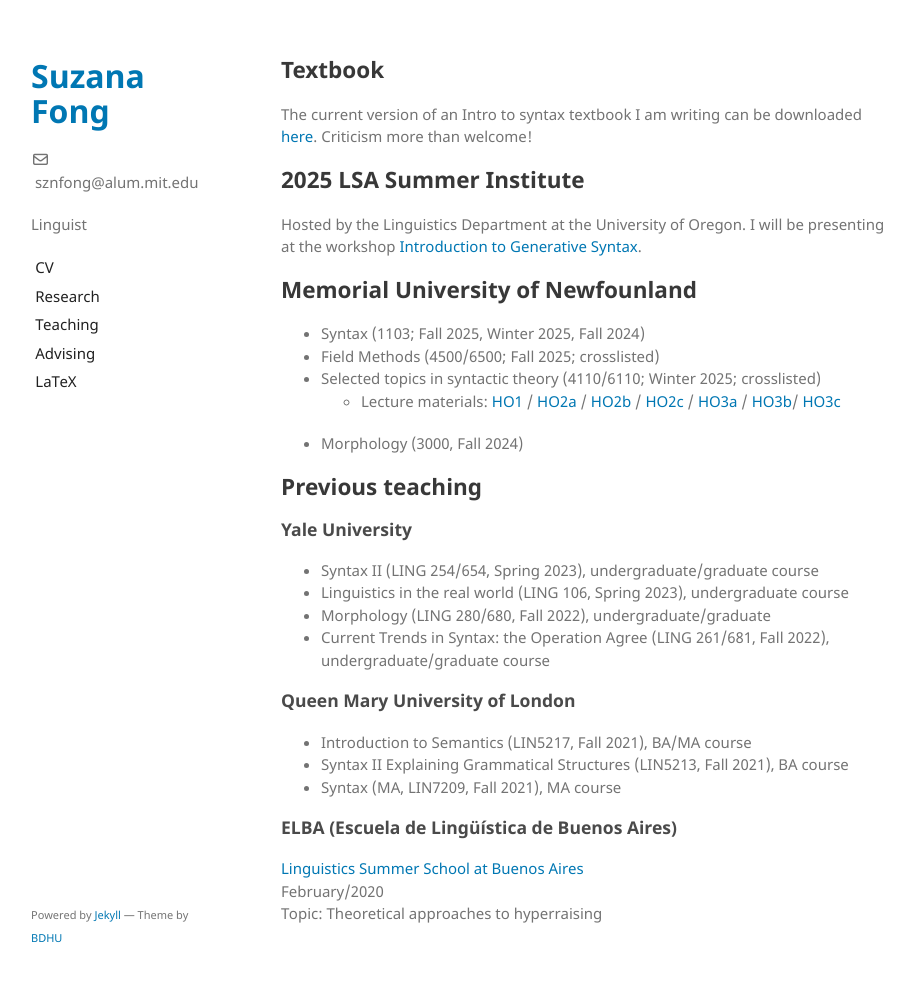
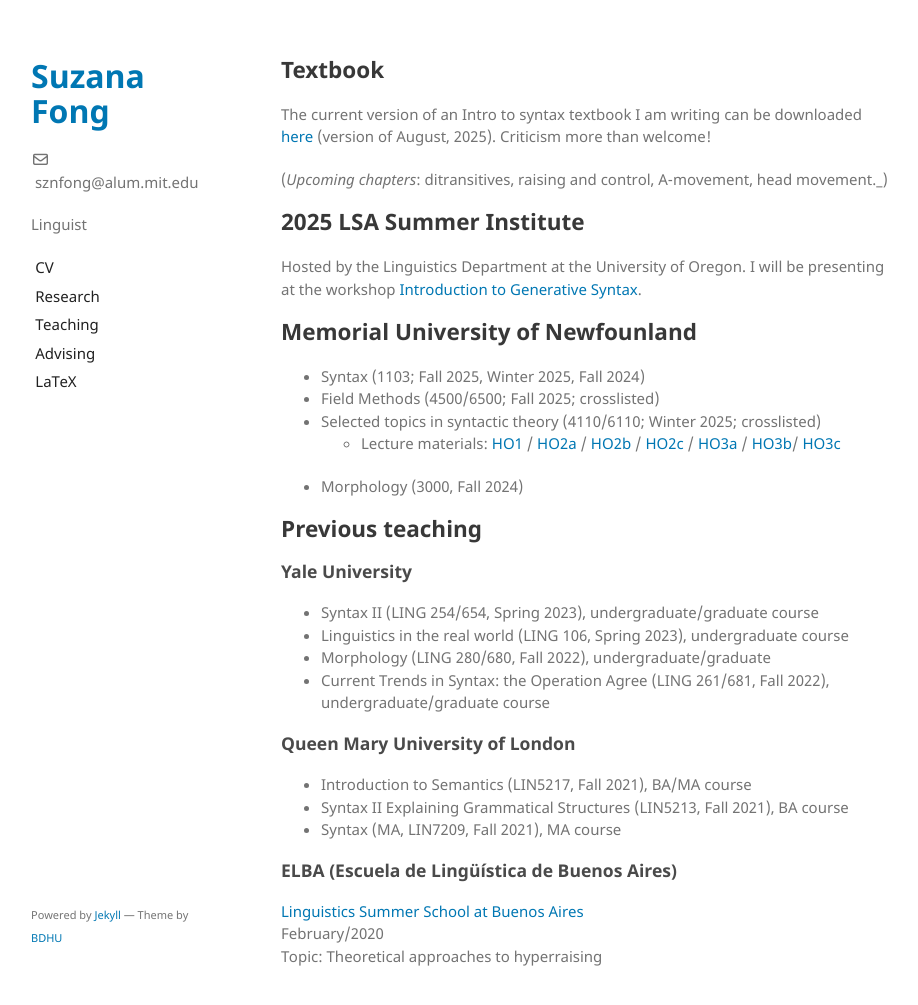
Before and after one commit to sznfng/sznfng.github.io, a Jekyll site: the page built from teaching.md, in a window 1280 px wide and 1017 px high. Shown: the top 1005 px of the window, without its empty margins (179-1097 px from the left). Built offline with Jekyll 4.4.1, drawn with Linux system fonts in a browser that asks for light colours.

Commit message:
Update teaching.md

```diff
--- a/teaching.md
+++ b/teaching.md
@@ -4,7 +4,9 @@ title: Teaching
 ---
 ## Textbook
 
-The current version of an Intro to syntax textbook I am writing can be downloaded [here](files/Introduction_to_syntax_textbook.pdf). Criticism more than welcome!
+The current version of an Intro to syntax textbook I am writing can be downloaded [here](files/Introduction_to_syntax_textbook.pdf) (version of August, 2025). Criticism more than welcome!
+
+(_Upcoming chapters_: ditransitives, raising and control, A-movement, head movement._)
 
 ## 2025 LSA Summer Institute
 
```
